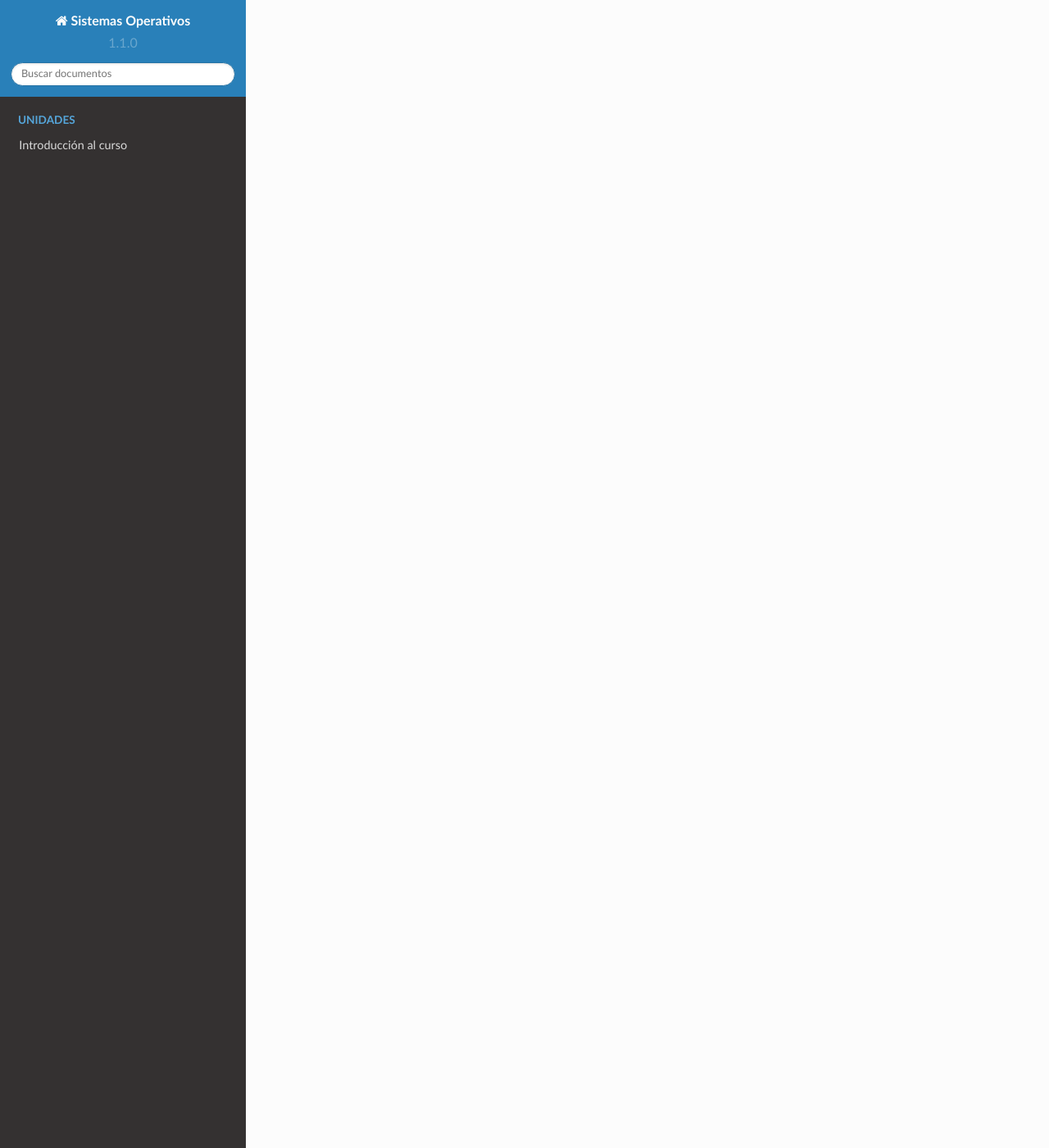
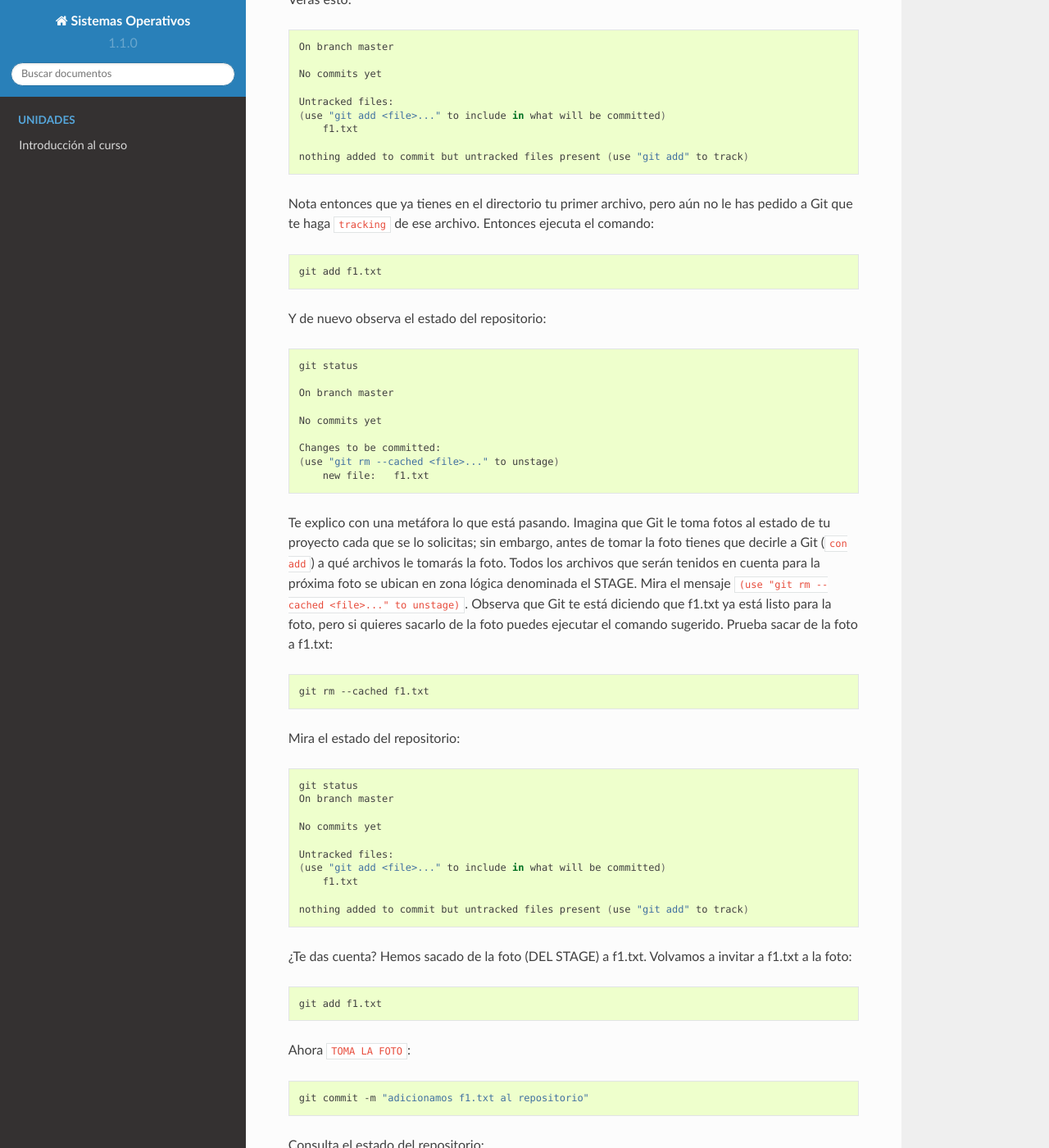
Before and after one commit to juanferfranco/sistemasoperativos, a Sphinx documentation site: the page built from docs/_unidad1/introGit.rst, in a window 1280 px wide and 1400 px high, scrolled down 6938 px. Shown: the whole window at 82% size. Built offline with Sphinx 7.4.7 and the Read the Docs theme 2.0.0, drawn with Linux system fonts in a browser that asks for light colours; pages that are not in the unit, such as notebooks, are missing from menus; some of the changed text lies outside the part shown.

Commit message:
ejercicio 9 done

```diff
--- a/docs/_unidad1/introGit.rst
+++ b/docs/_unidad1/introGit.rst
@@ -320,3 +320,143 @@
 quieres mantener la historia de todos los archivos o simplemente algunos archivos
 son generados en procesos de compilación de código fuente a código ejecutable. En
 esos casos solo vas a querer mantener bajo control de versión los archivos de código fuente.
+
+Ejercicio 9: adicionar un archivo al repositorio
+^^^^^^^^^^^^^^^^^^^^^^^^^^^^^^^^^^^^^^^^^^^^^^^^^^
+
+Para hacer las cosas más simples por el momento vas a simular
+la creación de un proyecto de software usando archivos de texto
+simples.
+
+Crea un archivo de texto así:
+
+.. code-block:: bash
+
+    touch f1.txt
+
+Luego de este comando deberías tener el directorio demo1 así:
+
+.. code-block:: bash
+
+    ls -al
+
+    total 12
+    drwxrwxr-x  3 jfupb jfupb 4096 Jan 12 15:52 .
+    drwxr-x--- 22 jfupb jfupb 4096 Jan 12 15:52 ..
+    -rw-rw-r--  1 jfupb jfupb    0 Jan 12 15:52 f1.txt
+    drwxrwxr-x  7 jfupb jfupb 4096 Jan 12 15:32 .git
+
+Ahora ejecuta el comando:
+
+..  code-block:: bash
+
+    git status
+
+Verás esto:
+
+.. code-block:: bash
+
+    On branch master
+
+    No commits yet
+
+    Untracked files:
+    (use "git add <file>..." to include in what will be committed)
+        f1.txt
+
+    nothing added to commit but untracked files present (use "git add" to track)
+
+Nota entonces que ya tienes en el directorio tu primer archivo, pero aún no
+le has pedido a Git que te haga ``tracking`` de ese archivo. Entonces ejecuta el
+comando:
+
+.. code-block:: bash
+
+    git add f1.txt
+
+Y de nuevo observa el estado del repositorio:
+
+.. code-block:: bash
+
+    git status
+
+    On branch master
+
+    No commits yet
+
+    Changes to be committed:
+    (use "git rm --cached <file>..." to unstage)
+        new file:   f1.txt
+
+Te explico con una metáfora lo que está pasando. Imagina que Git
+le toma fotos al estado de tu proyecto cada que se lo solicitas; sin embargo,
+antes de tomar la foto tienes que decirle a Git (``con add``) a qué archivos
+le tomarás la foto. Todos los archivos que serán tenidos en cuenta para la
+próxima foto se ubican en zona lógica denominada el STAGE. Mira el mensaje
+``(use "git rm --cached <file>..." to unstage)``. Observa que Git te está diciendo
+que f1.txt ya está listo para la foto, pero si quieres sacarlo de la foto puedes
+ejecutar el comando sugerido. Prueba sacar de la foto a f1.txt:
+
+.. code-block:: bash
+
+    git rm --cached f1.txt
+
+Mira el estado del repositorio:
+
+.. code-block:: bash
+
+    git status
+    On branch master
+
+    No commits yet
+
+    Untracked files:
+    (use "git add <file>..." to include in what will be committed)
+        f1.txt
+
+    nothing added to commit but untracked files present (use "git add" to track)
+
+¿Te das cuenta? Hemos sacado de la foto (DEL STAGE) a f1.txt. Volvamos a invitar
+a f1.txt a la foto:
+
+.. code-block:: bash
+
+    git add f1.txt
+
+Ahora ``TOMA LA FOTO``:
+
+.. code-block:: bash
+
+    git commit -m "adicionamos f1.txt al repositorio"
+
+Consulta el estado del repositorio:
+
+.. code-block:: bash
+
+    On branch master
+    nothing to commit, working tree clean
+
+Puedes ver que Git está observando todo lo que pasa en el directorio de tu
+proyecto. Por ahora Git sabe que no has hecho nada más, por eso te dice
+``nothing to commit, working tree clean``.
+
+Lo último que te voy a pedir que hagas con este ejercicio es que le preguntes
+a Git qué fotos (``COMMITS``) se han tomado en el repositorio:
+
+.. code-block:: bash
+
+    git log
+
+El resultado es:
+
+.. code-block:: bash
+
+    commit c14b43cde2ebac63a56377ba1f6faa67316d48ff (HEAD -> master)
+    Author: jfupb <juanf.franco@upb.edu.co>
+    Date:   Wed Jan 12 16:10:17 2022 -0500
+
+        adicionamos f1.txt al repositorio
+    (END)
+
+Nota que el commit está identificado con el hash ``c14b43cde2ebac63a56377ba1f6faa67316d48ff``,
+el autor, correo, fecha, hora y la descripción del commit.
```
